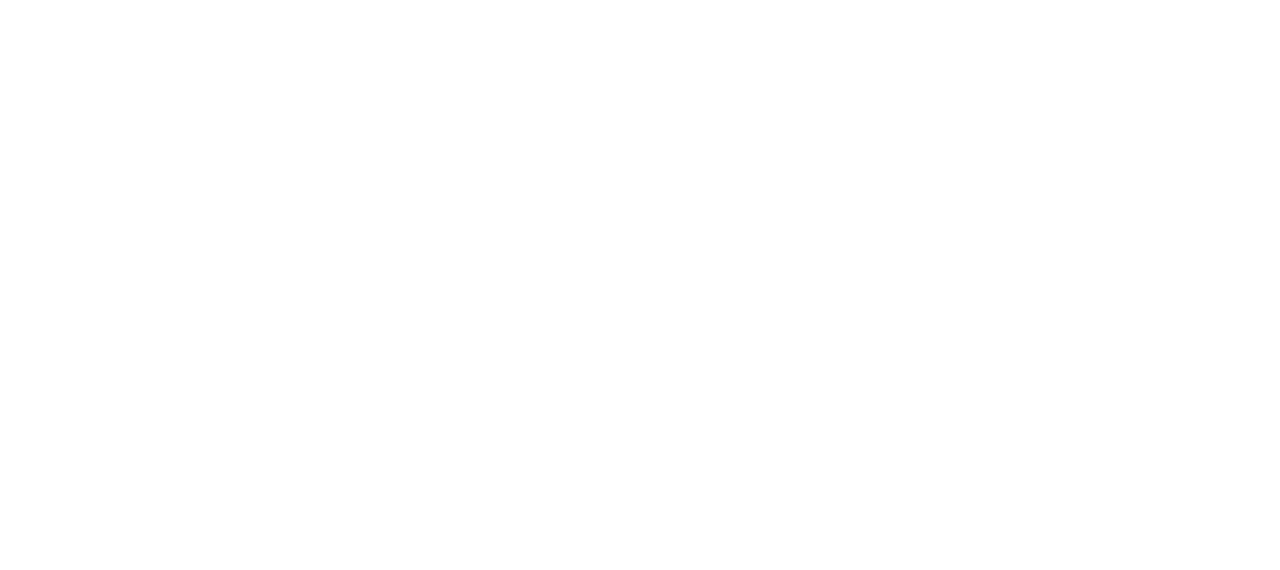
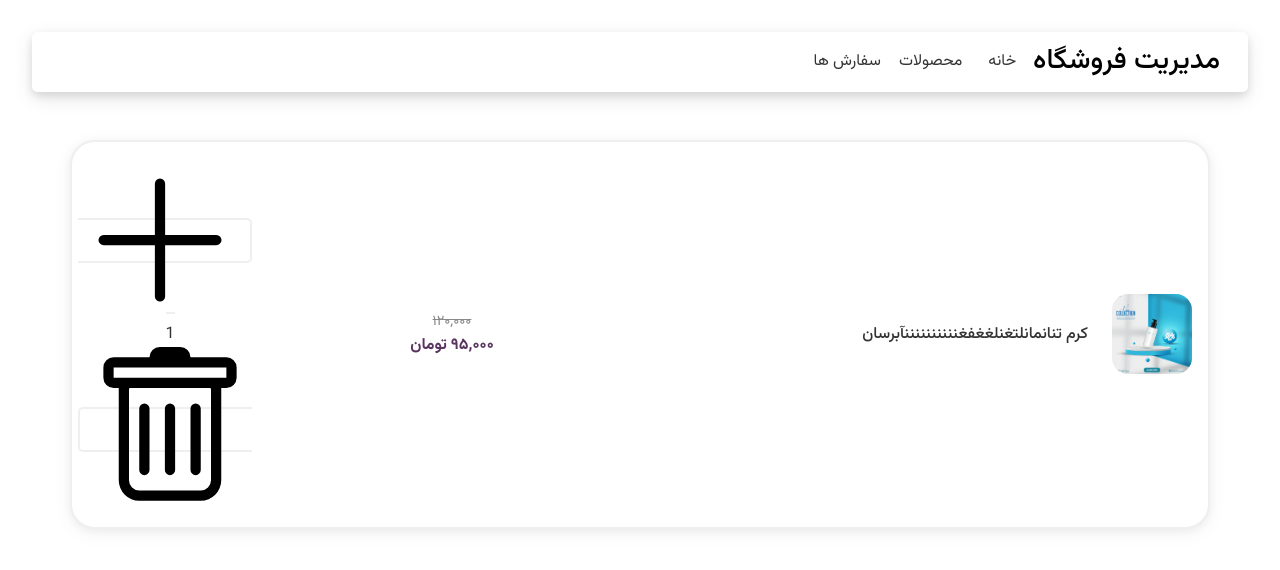
Before and after one commit to heliamazinani/bahar, a React (Vite) app in the folder online_Shop_Bahar/: page /checkout in a window 1280 px wide. Before the commit this address had no page. Shown: the top 570 px of the page. Built offline with nearby package versions, Linux system fonts and the light colour scheme.

Commit message:
checkout page being added

```diff
--- a/online_Shop_Bahar/src/App.jsx
+++ b/online_Shop_Bahar/src/App.jsx
@@ -1,6 +1,5 @@
 import { BrowserRouter, Routes, Route, Link } from "react-router-dom";
 import "./App.css";
-
 import Home from "./pages/Home/Home";
 import Footer from "./components/Footer/Footer";
 import Navbar_menu from "./components/Navbar/Navbar_menu";
@@ -11,7 +10,8 @@
 import AdminLayout from "./layouts/AdminLayout";
 import ScrollToTop from "./components/ScrollToTop";
 import ProductPage from "./pages/ProductPage/ProductPage";
-
+import OrderLayout from "./layouts/OrderLayout";
+import CheckoutPage from "./pages/CheckoutPage/CheckoutPage";
 function App() {
   return (
     <>
@@ -43,6 +43,14 @@
             }
           />
           <Route
+            path="/checkout"
+            element={
+              <OrderLayout>
+                <CheckoutPage/>
+              </OrderLayout>
+            }
+          />
+          <Route
             path="/admin"
             element={
               <AdminLayout>
--- /dev/null
+++ b/online_Shop_Bahar/src/components/SelectedProduct/Selected.css
@@ -0,0 +1,20 @@
+.selectedProduct{
+    border: rgb(239, 239, 239) 2px  solid;
+    border-radius: 25px;
+    padding: 1rem;
+    background-color: white;
+    box-shadow: 0 2px 8px 0 rgba(0, 0, 0, 0.05), 0 4px 20px 0 rgba(0, 0, 0, 0.05);
+
+
+}
+.productImage{
+    width: 10vh;
+    border-radius: 16px;
+}
+.productCount{
+     border: rgb(239, 239, 239) 2px  solid;
+     padding: 0.5rem;
+     border-radius: 5px;
+     display: inline;
+
+}
--- /dev/null
+++ b/online_Shop_Bahar/src/components/SelectedProduct/SelectedProduct.jsx
@@ -0,0 +1,76 @@
+import { Container, Col, Row } from "react-bootstrap";
+import { DashLg, Trash } from "react-bootstrap-icons";
+import { PlusLg } from "react-bootstrap-icons";
+import "./Selected.css";
+import { useState } from "react";
+
+const toFarsiNumber = (number) => {
+  const farsiDigits = ["۰", "۱", "۲", "۳", "۴", "۵", "۶", "۷", "۸", "۹"];
+  return number
+    .toString()
+    .split("")
+    .map((char) =>
+      char >= "0" && char <= "9" ? farsiDigits[parseInt(char)] : char
+    )
+    .join("");
+};
+
+function SelectedProduct({ product }) {
+  const [count, setCount] = useState(1);
+  if (!count) {
+    return <></>;
+  }
+  return (
+    <>
+      <Container dir="rtl" className="selectedProduct mt-5">
+        <Row className="align-items-center">
+          <Col lg={6} md={12}>
+            <div className="d-flex align-items-center ">
+              <img src={product.image} className="productImage" alt="" />
+              <h6 className="mb-0 me-4">{product.name}</h6>
+            </div>
+          </Col>
+          <Col lg={4} md={6}>
+            <div className="price-section">
+              {product.onSale && (
+                <span className="old-price">
+                  {toFarsiNumber(product.price.toLocaleString())}
+                </span>
+              )}
+              <span className="price">
+                {toFarsiNumber(
+                  (product.newPrice || product.price).toLocaleString()
+                )}{" "}
+                تومان
+              </span>
+            </div>
+          </Col>
+          <Col lg={2} md={6}>
+            <div className="productCount">
+              <PlusLg
+                onClick={() => {
+                  setCount(count + 1);
+                }}
+              />
+              {count}
+              {count == 1 ? (
+                <Trash
+                  onClick={() => {
+                    setCount(count - 1);
+                  }}
+                />
+              ) : (
+                <DashLg
+                  onClick={() => {
+                    setCount(count - 1);
+                  }}
+                />
+              )}
+            </div>
+          </Col>
+        </Row>
+      </Container>
+    </>
+  );
+}
+export default SelectedProduct;
--- /dev/null
+++ b/online_Shop_Bahar/src/layouts/OrderLayout.jsx
@@ -0,0 +1,11 @@
+import React from "react";
+import AdminNav from "../components/AdminNav/AdminNav";
+
+export default function AdminLayout({ children }) {
+  return (
+    <>
+      <AdminNav />
+      <div className="admin-layout">{children}</div>
+    </>
+  );
+}
--- /dev/null
+++ b/online_Shop_Bahar/src/pages/CheckoutPage/CheckoutPage.jsx
@@ -0,0 +1,8 @@
+import SelectedProduct from "../../components/SelectedProduct/SelectedProduct";
+import { products } from "../../DummyData/Products";
+function CheckoutPage(){
+    const product = products[0];
+    return <SelectedProduct product={product} />;
+}
+
+export default CheckoutPage;
```
Also changed, not shown: online_Shop_Bahar/src/components/Navbar/Navbar_menu.jsx (line endings or trailing spaces).
